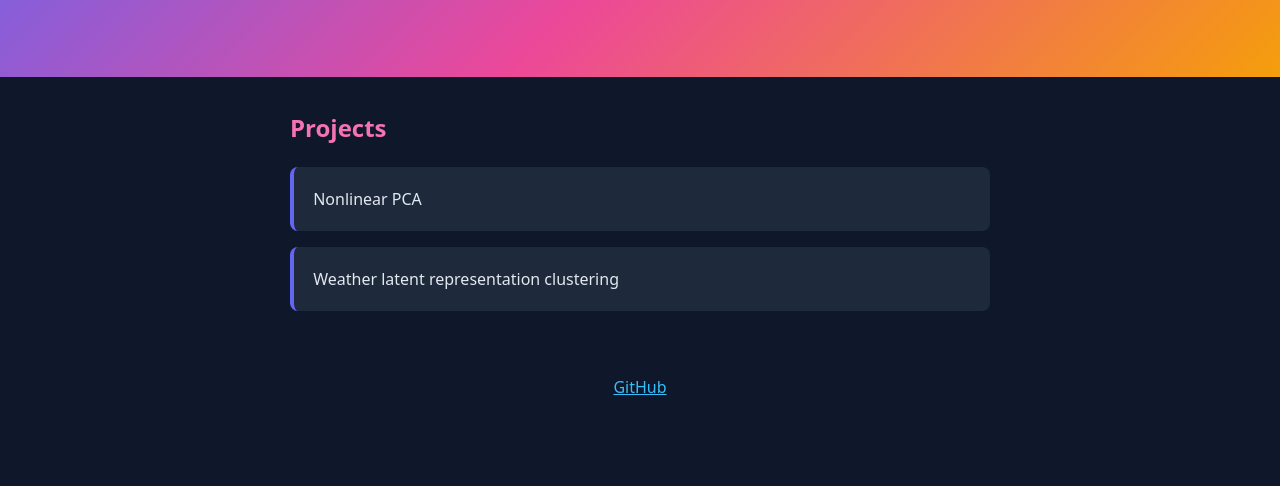
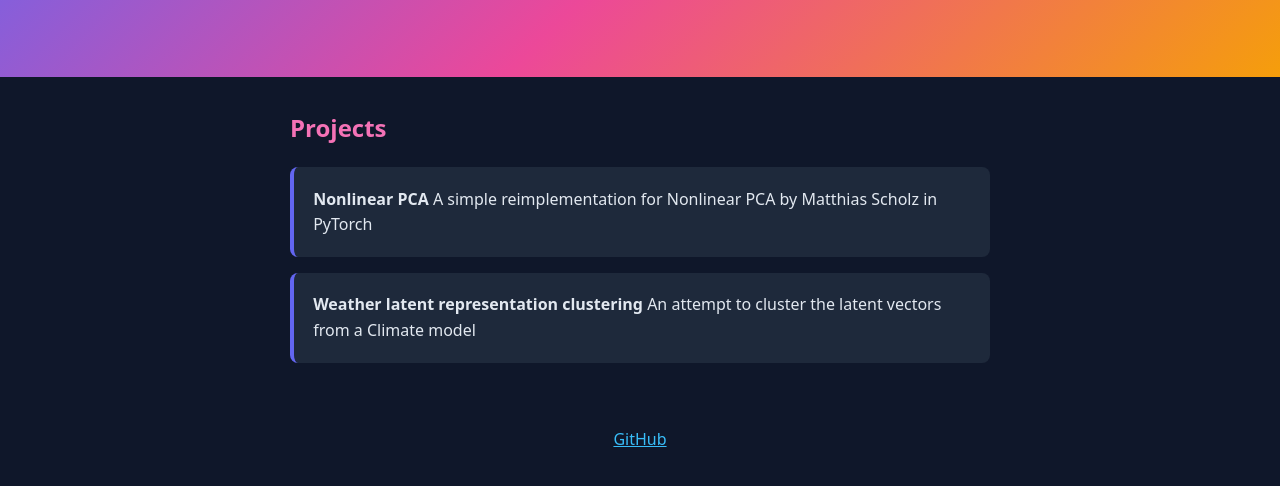
Before and after one commit to itsadhin/itsadhin.github.io, a plain HTML site: page index.html in a window 1280 px wide. Shown: the part 198-684 px from the top of the page. Drawn offline with Linux system fonts and the light colour scheme.

Commit message:
modified

```diff
--- a/index.html
+++ b/index.html
@@ -14,8 +14,15 @@
   <main>
     <h2>Projects</h2>
 	<div class="cards">
-  		<a class="card" href="https://github.com/itsadhin/NonlinearPCA">Nonlinear PCA</a>
-  		<a class="card" href="https://github.com/itsadhin/Weather-Latent-Space-Clustering">Weather latent representation clustering</a>
+  		<a class="card" href="https://github.com/itsadhin/NonlinearPCA">
+			<strong>Nonlinear PCA</strong>
+			<span>A simple reimplementation for Nonlinear PCA by Matthias Scholz in PyTorch</span>
+		</a>
+
+  		<a class="card" href="https://github.com/itsadhin/Weather-Latent-Space-Clustering">
+			<strong>Weather latent representation clustering</strong>
+			<span>An attempt to cluster the latent vectors from a Climate model</span>
+		</a>
 	</div>
   </main>
   <footer>
```
